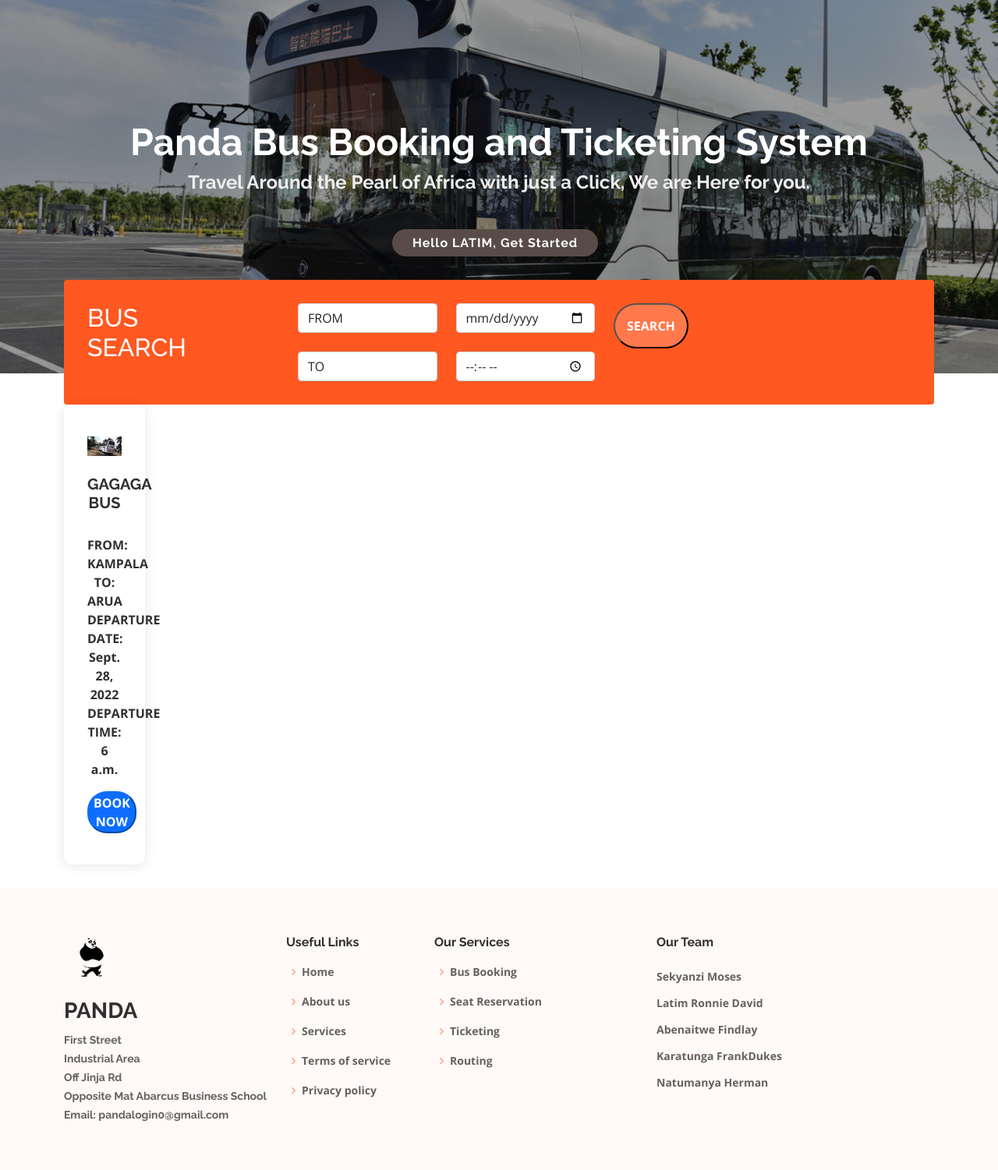
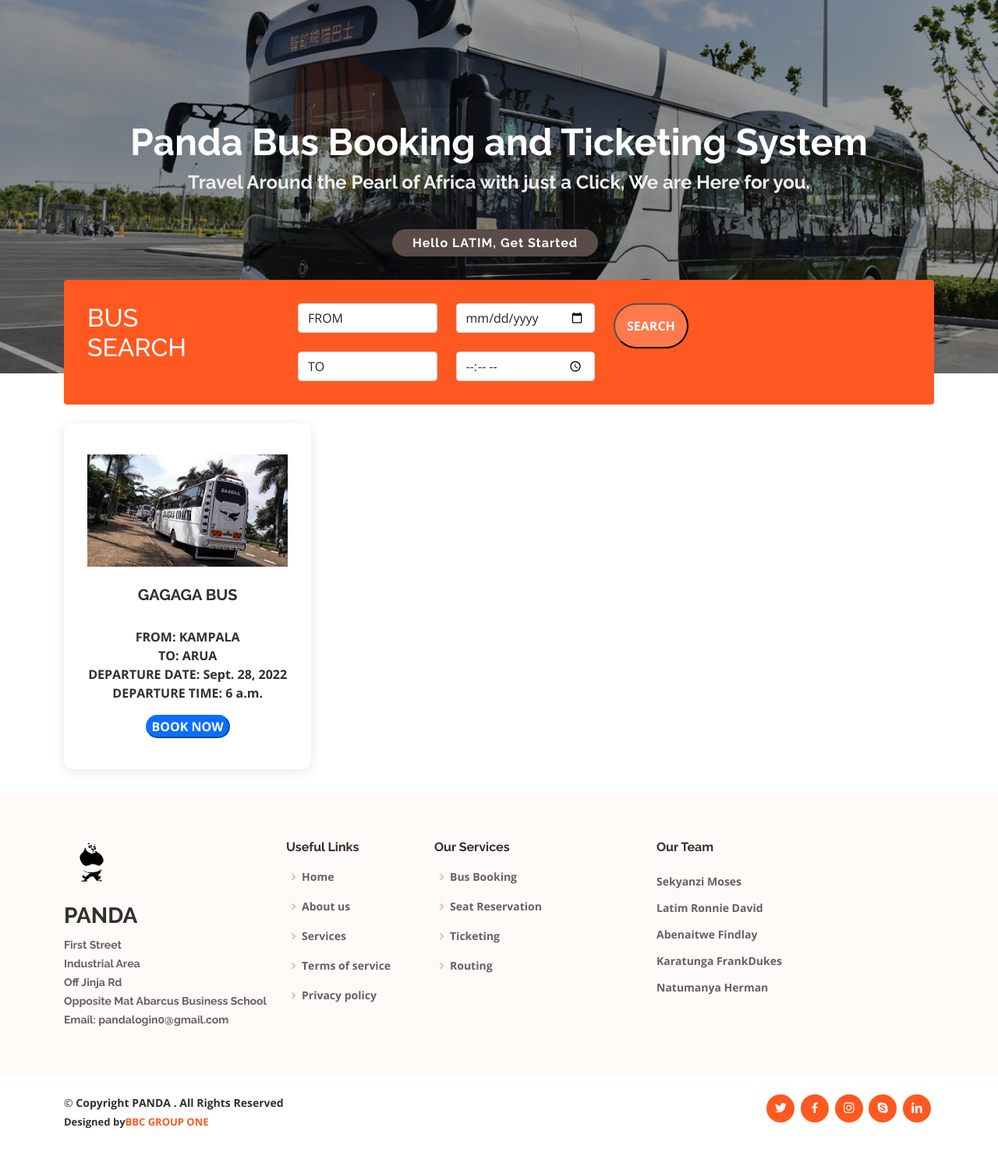
Before and after one commit to latrondav/panda, a Django app: page / in a window 1280 px wide. Shown: the part 71-1572 px from the top of the page at 78% size. After the commit the page ends 1519 px from the top, so only its background shows below. Run offline with Django 3.2, Linux system fonts and the light colour scheme; a user stored in the database is signed in; data comes from the database, SQL or seed files in the repository; parts of the project's set-up code (start-up, migrations or seed data) failed here and were passed over; some libraries are stand-ins or nearby versions.

Commit message:
image display asht

```diff
--- a/spongebob/templates/index.html
+++ b/spongebob/templates/index.html
@@ -122,9 +122,11 @@
                   <div class="row">
                     {% for bus in buses %}
                       <div class="col-xl-4 col-lg-4 d-flex align-items-stretch" data-aos="fade-up" data-aos-delay="100">
-                        <div class="icon-box mt-4 mt-xl-0">
-                          <img src="{{ bus.busimage.url }}" class="img-fluid" alt=""><br>
+                        <div class="icon-box mt-4 mt-xl-4" style="width: 1000px;">
+                          {% if bus.busimage %}
+                          <img src="{{ bus.busimage.url }}" class="img-fluid" alt="" style="max-height: 200px;"><br>
                           <br>
+                          {% endif %}
                           <h4><strong>{{ bus.busname }}</strong></h4>
                           <p>
                             <strong>
--- a/spongebob/views.py
+++ b/spongebob/views.py
@@ -44,7 +44,8 @@ def login_page(request):
             login(request, user)
             fname = user.first_name
             messages.success(request, "LOGGED IN SUCCESSFULLY!")
-            return render(request, "index.html", {'fname': fname})
+            busobj = buses.objects.raw('select * from spongebob_buses')
+            return render(request, "index.html", {'fname': fname, 'buses':busobj})
         else:
             messages.error(request, "BAD CREDENTIALS")
             return redirect('/login')
```
Also changed, not shown: media/busimages/gateway.jpeg (added), media/busimages/kalita.jpeg (added), media/busimages/yy.jpeg (added).
